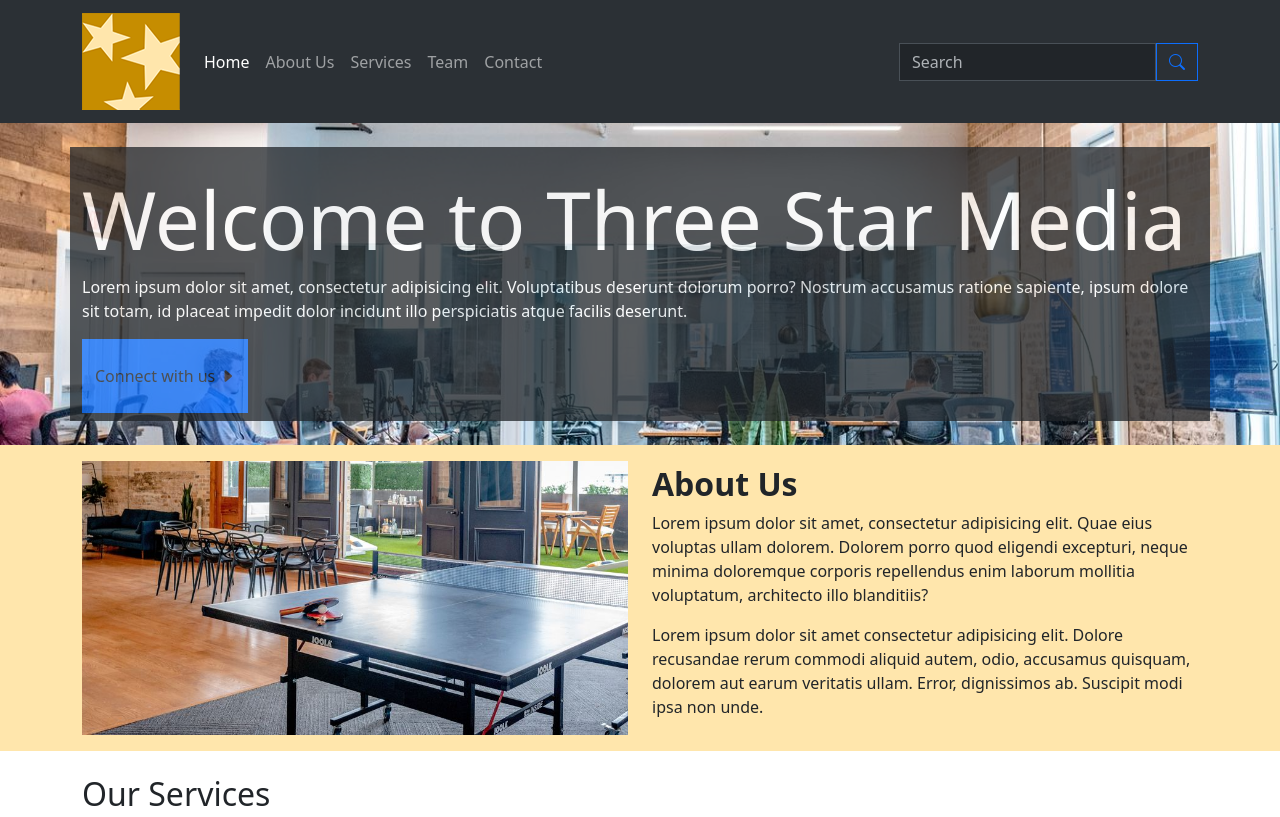
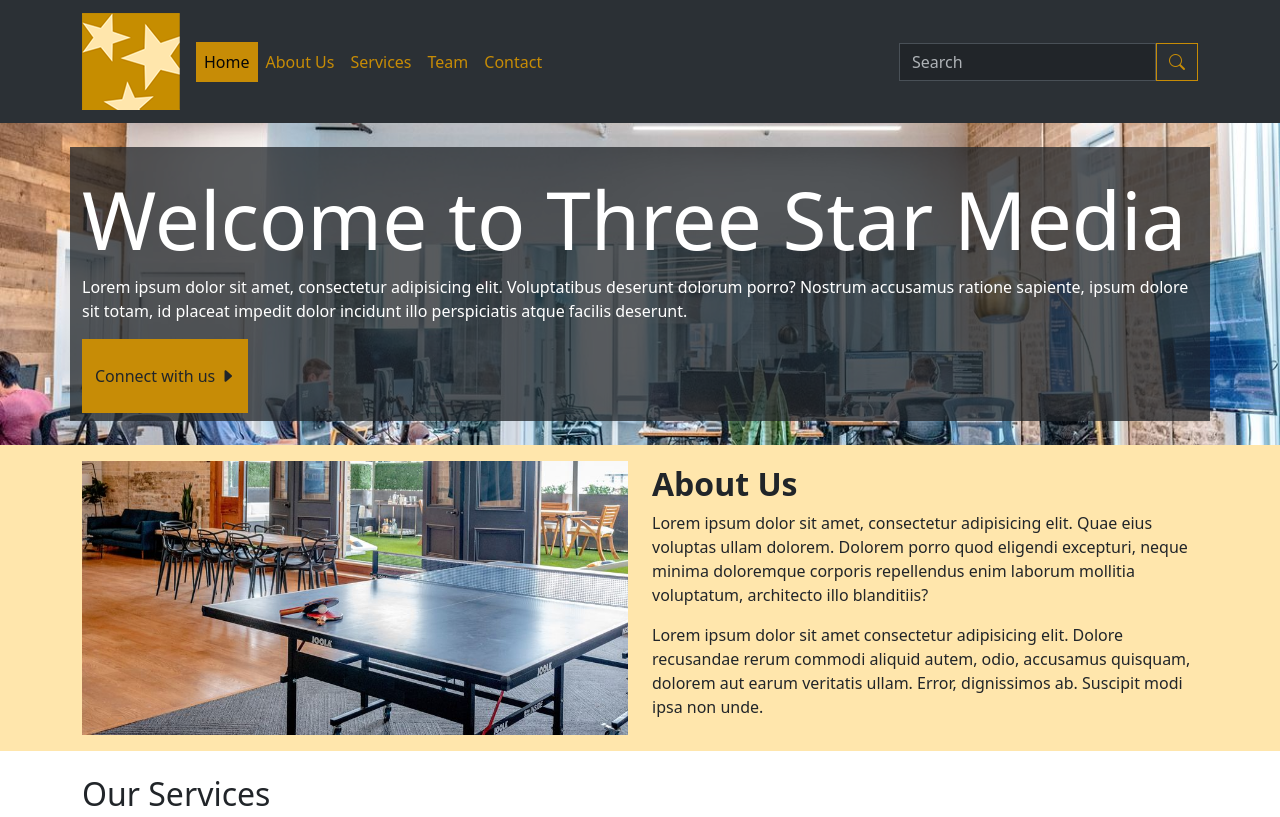
Before and after one commit to wong0372/mtm6201-threestarmedia, a plain HTML site: page index.html in a window 1280 px wide. Shown: the top 817 px of the page. Drawn offline with nearby package versions, Linux system fonts and the light colour scheme.

Commit message:
updated changes in css

```diff
--- a/css/style.css
+++ b/css/style.css
@@ -3,6 +3,7 @@
     --bs-primary-rgb: 199, 140, 6;
     --bs-secondary: #ffe6a6;
     --bs-secondary-rgb: 255, 230, 172;
+    --bs-dark:rgb(7, 7, 7);
 }
 
 .banner {
@@ -14,3 +15,42 @@
     background: url(../images/vision.jpg) no-repeat center;
     background-size: cover;
 }
+
+.btn-outline-primary {
+    --bs-btn-color: var(--bs-primary);
+    --bs-btn-border-color: var(--bs-primary);
+    --bs-btn-hover-bg: var(--bs-primary);
+    --bs-btn-hover-border-color: var(--bs-primary);
+    --bs-btn-active-bg: var(--bs-primary);
+    --bs-btn-active-border-color: var(--bs-primary);
+    --bs-btn-disabled-color: var(--bs-primary);
+    --bs-btn-disabled-border-color: var(--bs-primary);
+}
+
+.btn-primary {
+
+    --bs-btn-bg:  var(--bs-primary);
+    --bs-btn-border-color:  var(--bs-primary);
+    --bs-btn-hover-bg:  var(--bs-primary);
+    --bs-btn-hover-border-color:  var(--bs-primary);
+    --bs-btn-active-bg:  var(--bs-primary);
+    --bs-btn-active-border-color:  var(--bs-primary);
+    --bs-btn-disabled-bg:  var(--bs-primary);
+    --bs-btn-disabled-border-color: var(--bs-primary);
+}
+
+.navbar-nav .nav-link {
+    color: var(--bs-primary);
+}
+
+.navbar-nav .nav-item .active,
+.navbar-nav .nav-link:hover,
+.navbar-nav .nav-link:focus,
+.navbar-nav .nav-link:active {
+    background-color: var(--bs-primary);
+    color: var(--bs-dark);
+}
+
+a {
+    color: inherit;
+}
--- a/index.html
+++ b/index.html
@@ -79,7 +79,7 @@
 
     <main>
       <section class="banner py-4" id="home">
-        <div class="container-xl bg-dark text-white opacity-75">
+        <div class="container-xl bg-dark text-white bg-opacity-75">
           <h1 class="display-1 pt-4">Welcome to Three Star Media</h1>
           <p>
             Lorem ipsum dolor sit amet, consectetur adipisicing elit.
```
